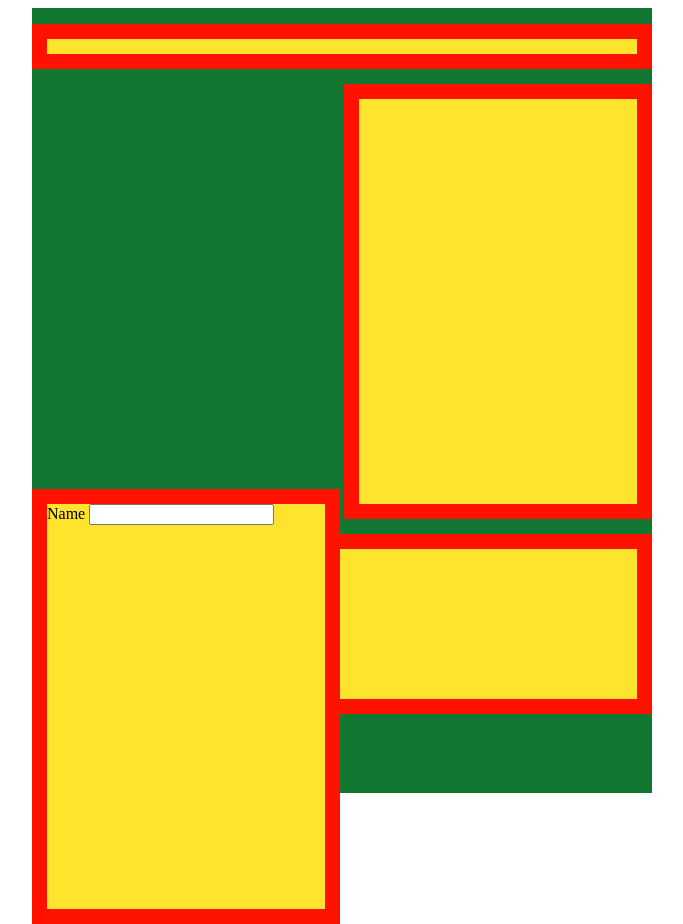
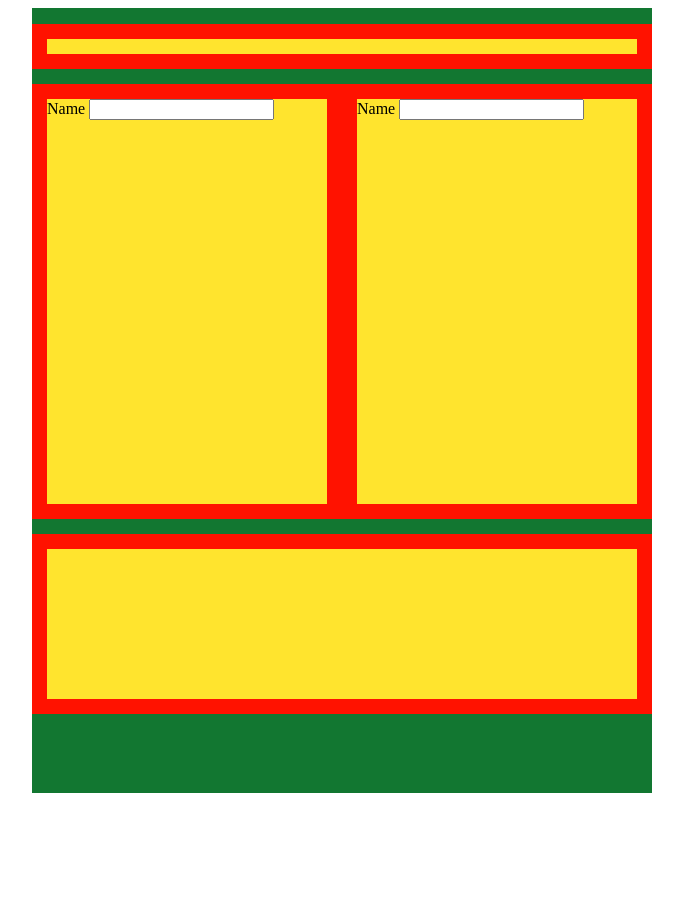
Before and after one commit to green-fox-academy/AHolcsik, a plain HTML site: page Week01/Day05/form.html in a window 1280 px wide. Shown: the whole page, without its empty margins (298-981 px from the left). After the commit the page ends 801 px from the top, so only its background shows below. Drawn offline with Linux system fonts and the light colour scheme.

Commit message:
feat (day05): labels added and boxes fixed with float and clear

```diff
--- a/Week01/Day05/form.html
+++ b/Week01/Day05/form.html
@@ -13,10 +13,18 @@
         <div class="header"></div>
         <div class="middle">
             <div class="leftbox">
-                <label for="name">Name</label>
-                <input type="text" name="id name" id="user_name">
+                <form action="what eves" method="post">
+                    <label for="name">Name</label>
+                    <input type="text" name="id name" id="user_name">
+                </form>
+
             </div>
-            <div class="rightbox"></div>
+            <div class="rightbox">
+                    <form action="what eves" method="post">
+                            <label for="name">Name</label>
+                            <input type="text" name="id name" id="user_name">
+                        </form>
+            </div>
         </div>
         <div class="bottom"></div>
     </div>
--- a/Week01/Day05/style.css
+++ b/Week01/Day05/style.css
@@ -29,10 +29,14 @@
     /* background: #ff1200;
     margin-top: 15px; */
 }
+.leftbox {
+    float: left;
+    clear: both;
+}
 
 .leftbox, .rightbox {
     height: 435px;
-    width: 308px;
+    width: 310px;
     background: #ffe42e;
     margin-top: 15px;
     border: 15px solid #ff1200;
```
